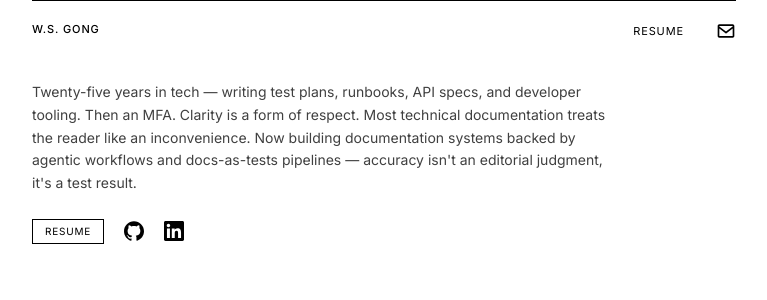
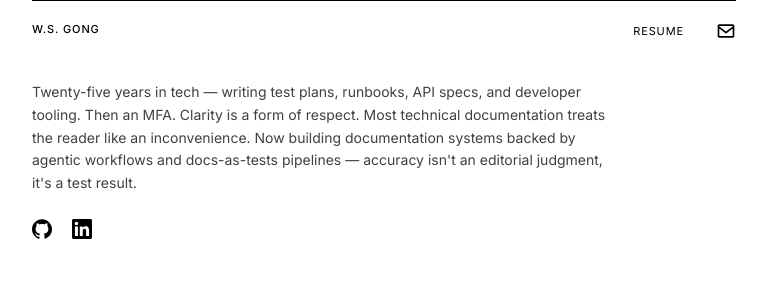
Before and after one commit to highschoolsmokers/ws-gong, a Next.js app: page /tech in a window 1280 px wide. Shown: the top 300 px of the page, without its empty margins (256-1023 px from the left). Built offline with nearby package versions, Linux system fonts and the light colour scheme.

Commit message:
Remove Resume button from tech landing page
Co-Authored-By: Claude Sonnet 4.6 <noreply@anthropic.com>

```diff
--- a/app/(tech)/tech/page.tsx
+++ b/app/(tech)/tech/page.tsx
@@ -1,5 +1,4 @@
 import type { Metadata } from "next";
-import Link from "next/link";
 import { GitHubIcon, LinkedInIcon } from "../../(site)/about/SocialIcons";
 
 const description =
@@ -30,13 +29,6 @@ export default function TechPage() {
         by agentic workflows and docs-as-tests pipelines — accuracy isn&apos;t an editorial
         judgment, it&apos;s a test result.
       </p>
-      <div className="flex gap-5 items-center">
-        <Link
-          href="/resume"
-          className="text-[10px] tracking-[0.08em] uppercase border border-black px-3 py-1 hover:bg-black hover:text-white transition-colors"
-        >
-          Resume
-        </Link>
       <ul className="flex gap-5 items-center">
         {socials.map((s) => (
           <li key={s.label}>
@@ -53,6 +45,5 @@ export default function TechPage() {
         ))}
       </ul>
     </div>
-    </div>
   );
 }
```
Lines whose indentation alone changed are shown as unchanged.
